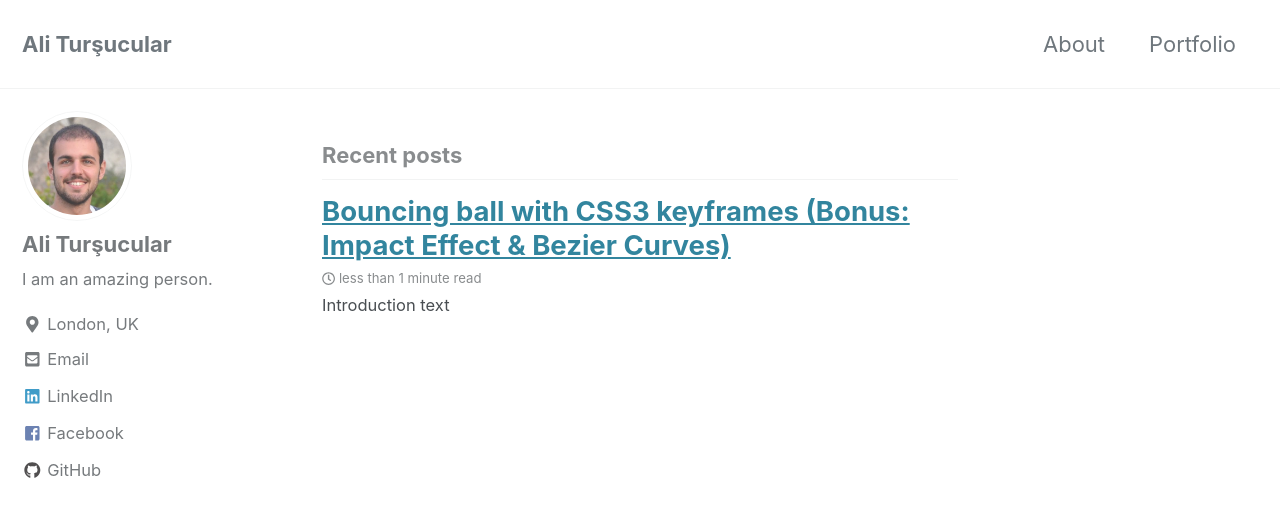
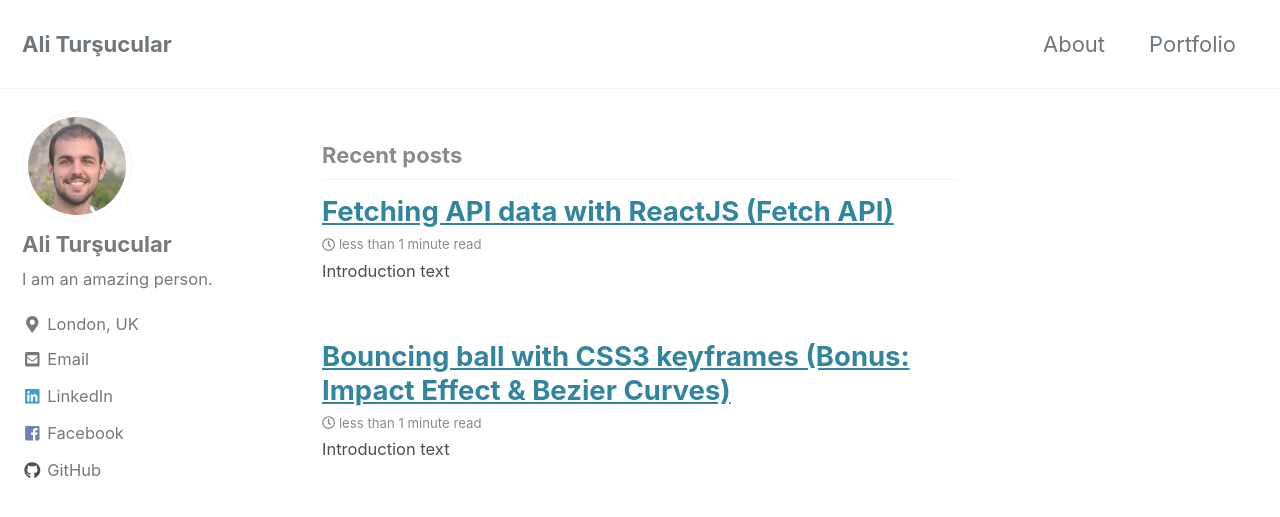
Before and after one commit to alitursucular/alitursucular.github.io, a Jekyll site: the page built from index.html, in a window 1280 px wide and 900 px high. Shown: the top 517 px of the window. Built offline with Jekyll 4.4.1, drawn with Linux system fonts in a browser that asks for light colours; cached includes are drawn as plain includes; the list of posts is cut into pages by our own code.

Commit message:
Posts pages created

```diff
--- /dev/null
+++ b/_posts/2019-04-16-fetching-api-data-with-reactjs.md
@@ -0,0 +1,8 @@
+---
+title: "Fetching API data with ReactJS (Fetch API)"
+date: 2019-04-16
+tags: [CSS3, keyframes, bezier curves, flex layout]
+excerpt: "Introduction text"
+---
+
+This post is about Fetching API data with ReactJS (Fetch API)
```
Also changed, not shown: _posts/2019-04-16-bouncing-ball-with-CSS3-keyframes.md (+1 -1 lines).
